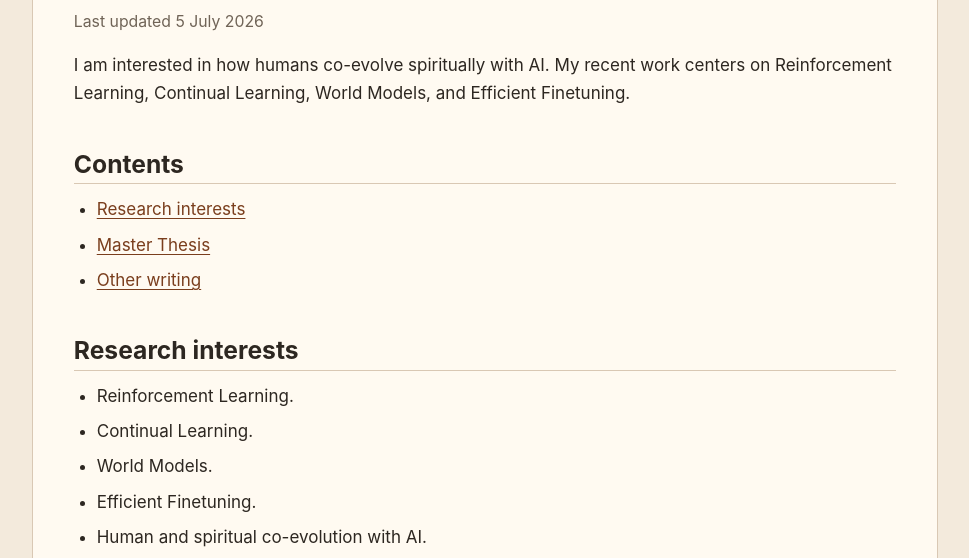
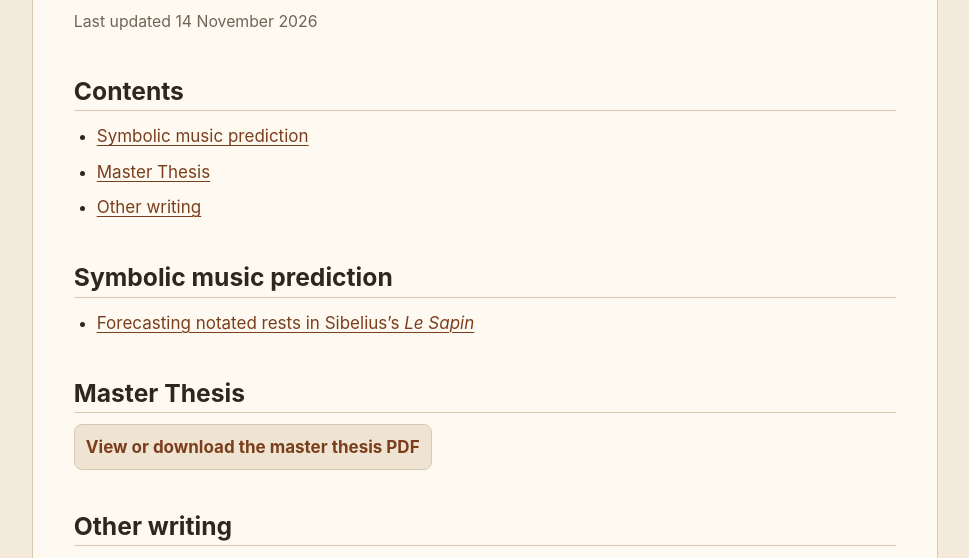
Before and after one commit to ClementineY/ClementineY.github.io, a plain HTML site: page research/index.html in a window 1280 px wide. Shown: the part 217-775 px from the top of the page, without its empty margins (155-1124 px from the left). Drawn offline with Linux system fonts and the light colour scheme.

Commit message:
Index article under Symbolic music prediction

```diff
--- a/research/index.html
+++ b/research/index.html
@@ -21,28 +21,18 @@
 
     <main>
       <h1>Research</h1>
-      <p class="meta">Last updated 5 July 2026</p>
-
-      <p>
-        I am interested in how humans co-evolve spiritually with AI. My recent
-        work centers on Reinforcement Learning, Continual Learning, World
-        Models, and Efficient Finetuning.
-      </p>
+      <p class="meta">Last updated 14 November 2026</p>
 
       <h2>Contents</h2>
       <ul>
-        <li><a href="#interests">Research interests</a></li>
+        <li><a href="#symbolic-music-prediction">Symbolic music prediction</a></li>
         <li><a href="#master-thesis">Master Thesis</a></li>
         <li><a href="#writing">Other writing</a></li>
       </ul>
 
-      <h2 id="interests">Research interests</h2>
+      <h2 id="symbolic-music-prediction">Symbolic music prediction</h2>
       <ul>
-        <li>Reinforcement Learning.</li>
-        <li>Continual Learning.</li>
-        <li>World Models.</li>
-        <li>Efficient Finetuning.</li>
-        <li>Human and spiritual co-evolution with AI.</li>
+        <li><a href="/research/forecasting-rests-le-sapin/">Forecasting notated rests in Sibelius’s <i>Le Sapin</i></a></li>
       </ul>
 
       <h2 id="master-thesis">Master Thesis</h2>
```
